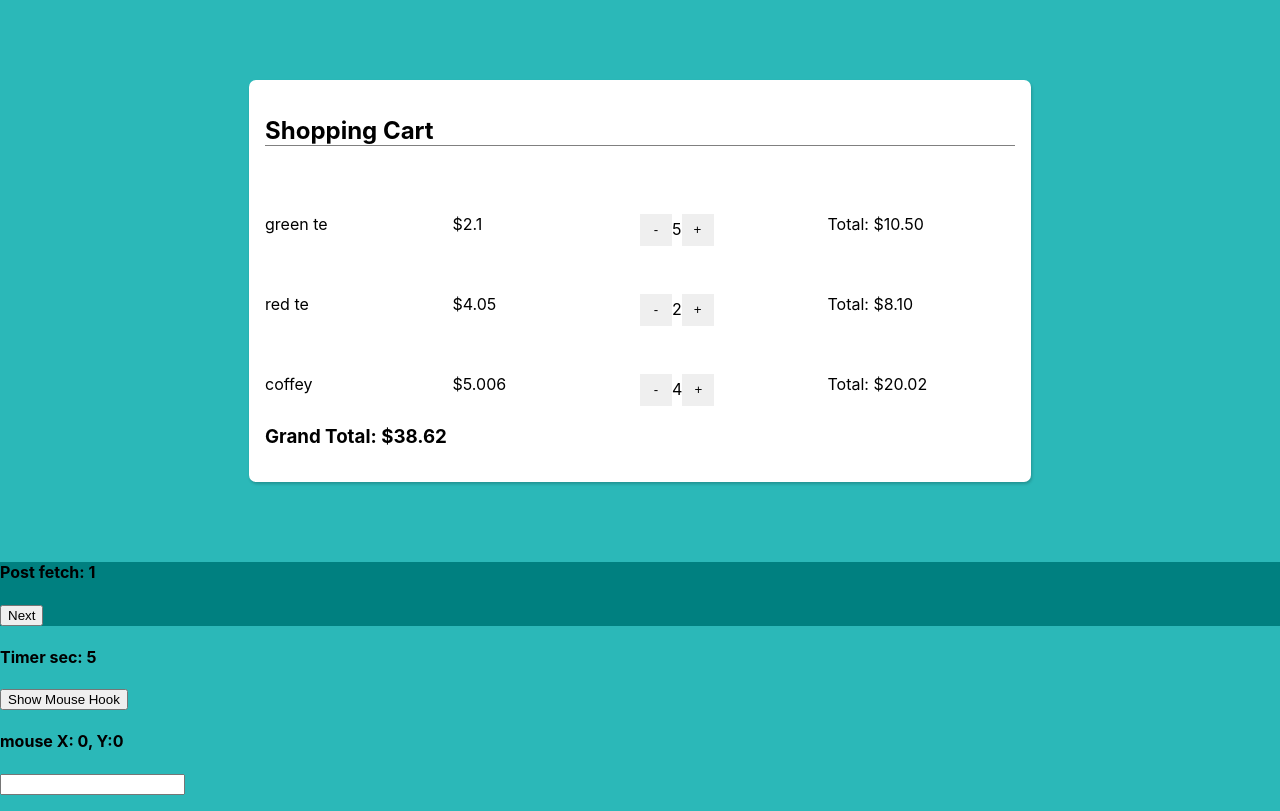
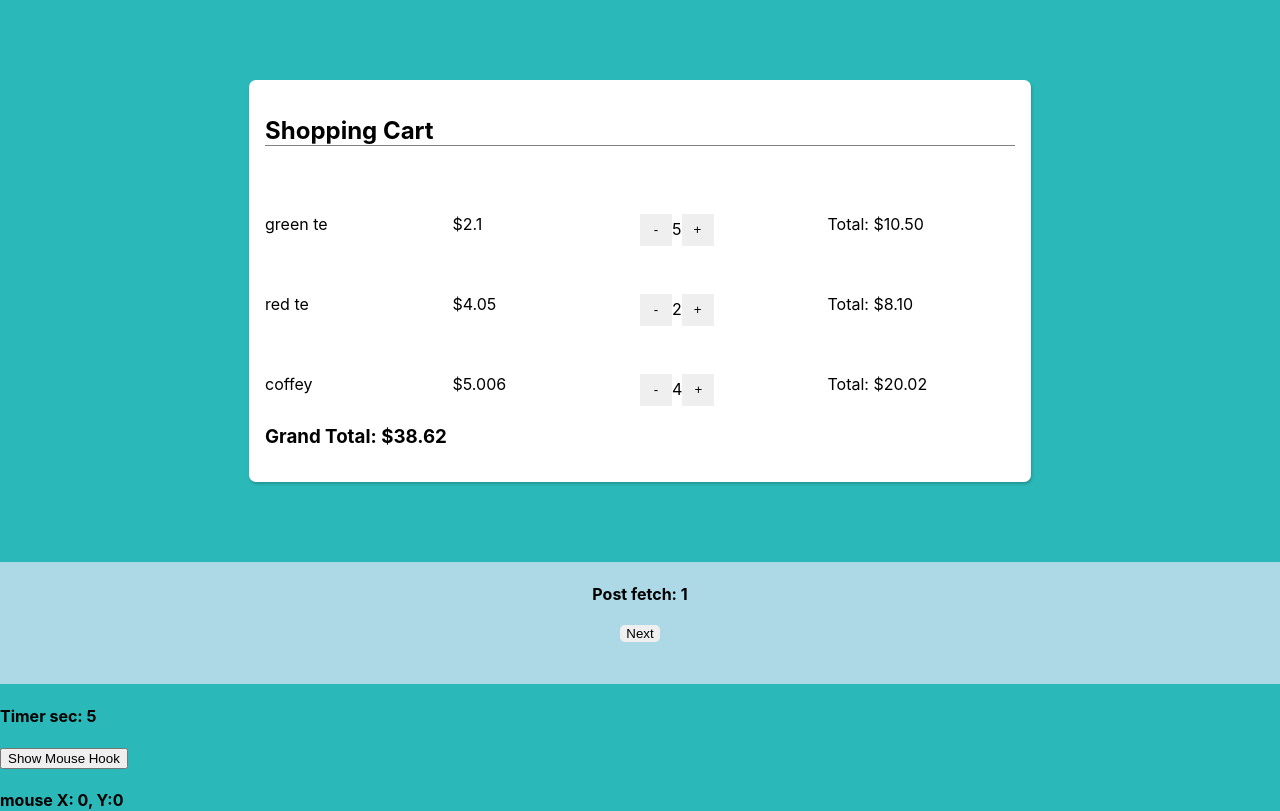
Before and after one commit to alexbryw/react-hooks-prop-types, a React (Create React App) app: page / in a window 1280 px wide. Shown: the top 811 px of the page. Built offline with nearby package versions, Linux system fonts and the light colour scheme; no server answers.

Commit message:
Sass added to DataFetch and styles folder.

```diff
--- a/src/components/DataFetch.scss
+++ b/src/components/DataFetch.scss
@@ -1,5 +1,17 @@
+@import './styles/variables';
+// @import './styles/buttonV1'; //all buttons change
 $MyColor: teal;
 
 .DataFetchContainer {
-    background-color: $MyColor;
+    // @extend button;
+    @include flexCenter(column);
+    flex-direction: column;
+    background-color: $secondaryColor;
+    button {
+        border: none;
+        border-radius: 0.3rem;
+        &:hover {
+            background-color: goldenrod;
+        }
+    }
 }
--- /dev/null
+++ b/src/components/styles/_buttonV1.scss
@@ -0,0 +1,7 @@
+button {
+    border: none;
+    border-radius: 0.3rem;
+    &:hover {
+        background-color: goldenrod;
+    }
+}
--- /dev/null
+++ b/src/components/styles/_variables.scss
@@ -0,0 +1,9 @@
+$primaryColor: teal;
+$secondaryColor: lightblue;
+
+@mixin flexCenter($direction) {
+    display: flex;
+    align-items: center;
+    justify-content: center;
+    flex-direction: $direction;
+}
```
